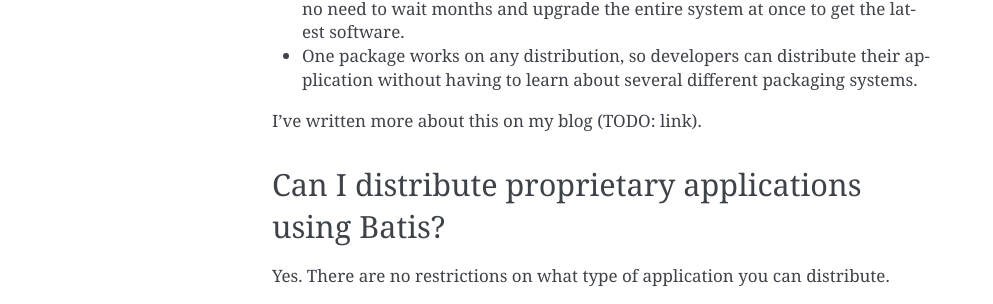
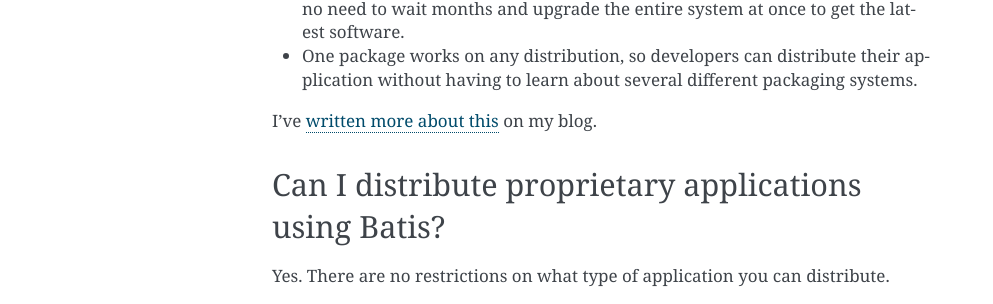
Before and after one commit to batis-installer/batis, a Sphinx documentation site: the page built from doc/faq.rst, in a window 1280 px wide. Shown: the part 723-1027 px from the top of the page, without its empty margins (148-1141 px from the left). Built offline with Sphinx 7.4.7, drawn with Linux system fonts in a browser that asks for light colours.

Commit message:
Add link to blog post

```diff
--- a/doc/faq.rst
+++ b/doc/faq.rst
@@ -33,7 +33,8 @@
 - One package works on any distribution, so developers can distribute their
   application without having to learn about several different packaging systems.
 
-I've written more about this on my blog (TODO: link).
+I've `written more about this <http://takluyver.github.io/posts/why-did-i-write-yet-another-package-manager.html>`__
+on my blog.
 
 Can I distribute proprietary applications using Batis?
 ------------------------------------------------------
```
